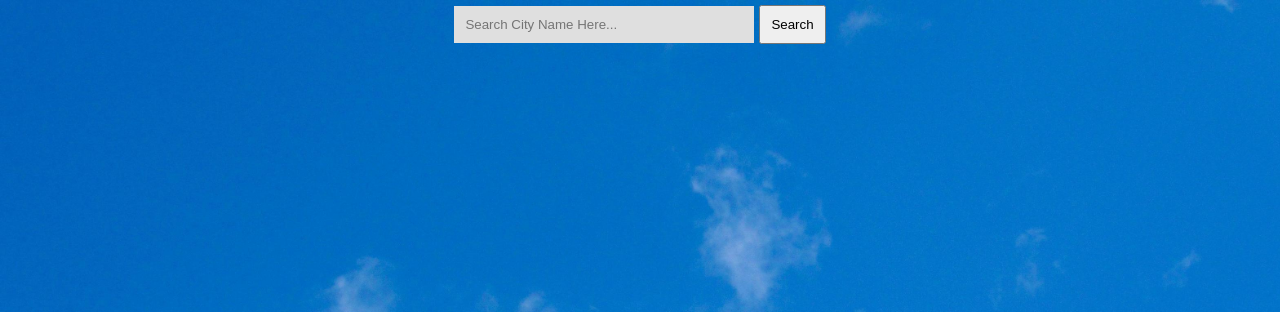
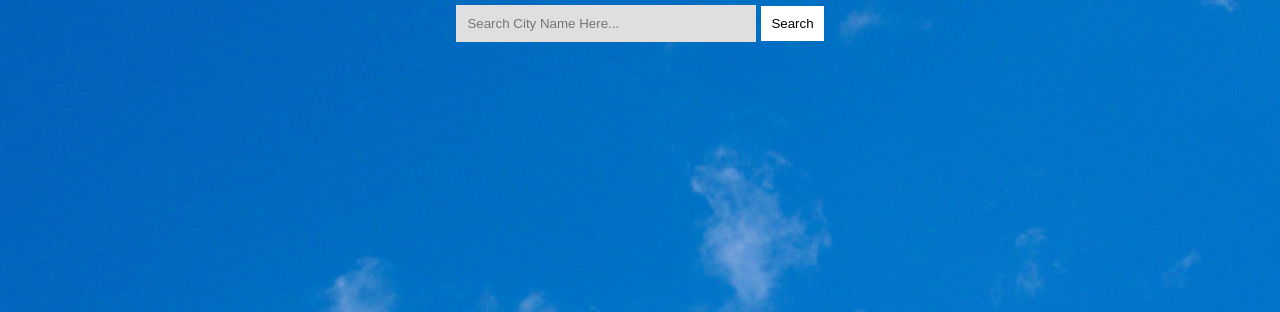
Before and after one commit to shivamkagra38/Weather-App, a React app: page / in a window 1280 px wide. Shown: the top 312 px of the page. Built offline with nearby package versions, Linux system fonts and the light colour scheme.

Commit message:
UX Update

```diff
--- a/CSS/index.css
+++ b/CSS/index.css
@@ -44,6 +44,14 @@ main
 {
     background-color: #ffffff;
     outline: none;
+}
+
+.search-btn
+{
+    background-color: rgb(255, 255, 255);
+    color: black;
+    border: 0px solid #313131;
+    cursor: pointer;
 }
 
 .result-container
@@ -95,3 +103,9 @@ main
     margin-top : 5px;
     font-size: 3rem;
 }
+
+h3
+{
+    margin-top: 20px;
+    font-weight: 100;
+}
--- a/Components/SearchBar.js
+++ b/Components/SearchBar.js
@@ -2,8 +2,6 @@ import React from 'react';
 import { useState } from 'react';
 
 const API_KEY = "bd7024ada82e9c1401fd14565ecfa44b";
-
-let r = 0;
 
 const dateBuilder = (currentDate) =>
 {
@@ -16,7 +14,6 @@ const dateBuilder = (currentDate) =>
 
 const SearchBar = () => {
 
-  console.log(r);
   const[inputField, setInputField] = useState("");
   const[weather, setWeather] = useState({cod : -1});
   const[loading, setLoading] = useState("");
@@ -32,7 +29,6 @@ const SearchBar = () => {
   {
 
     setLoading("Loading...");
-    r++;
 
     let cityName = inputField;
 
@@ -60,6 +56,12 @@ const SearchBar = () => {
       let response = await fetch(`https://api.openweathermap.org/data/2.5/weather?q=${cityName}&units=metric&appid=${API_KEY}`);
       let data = await response.json();
 
+      if(data.cod == 404)
+      {
+        setLoading("Invalid City Name !");
+        return;
+      }
+
       console.log(data);
 
       console.log(data);
@@ -70,6 +72,9 @@ const SearchBar = () => {
     }
     catch(e)
     {
+
+      setLoading("Network Connection Error !");
+
       console.error("Can't make an API Call !");
     }
 
```
